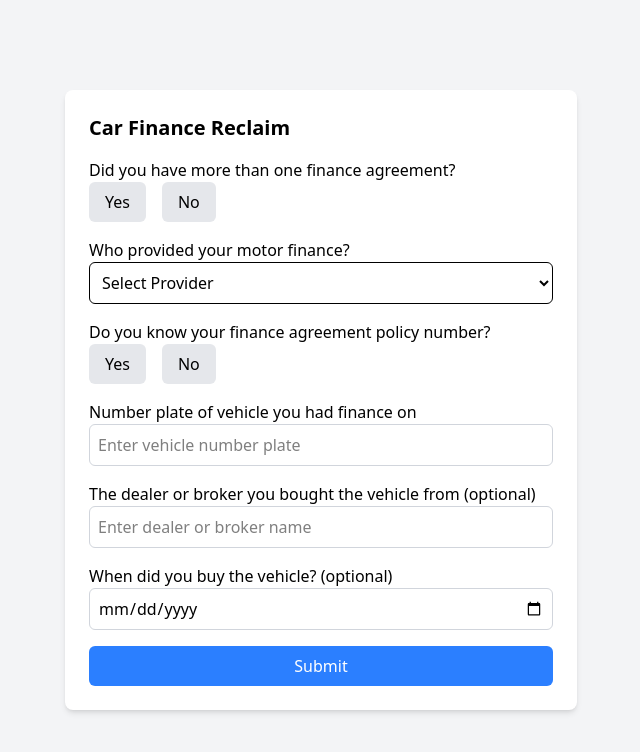
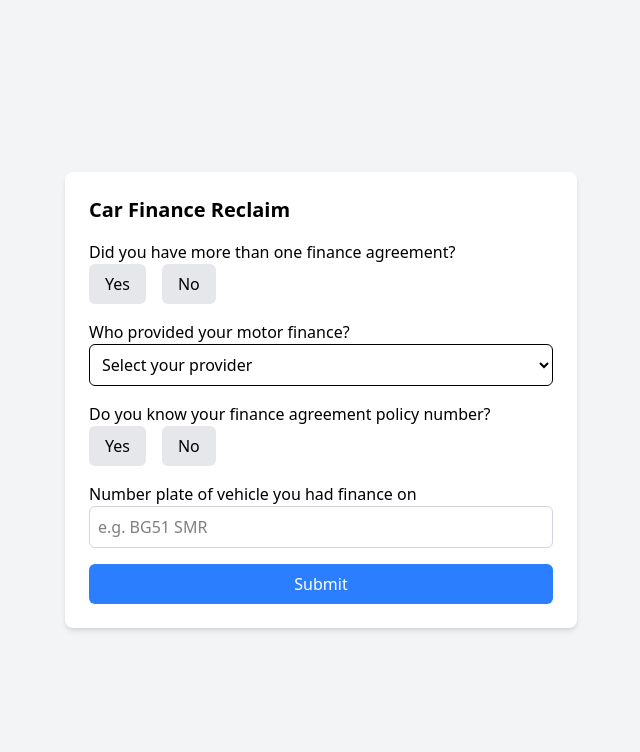
Before and after one commit to SamHillierDev/car-finance-reclaim, a React (Vite) app: page / in a window 1280 px wide. Shown: the top 752 px of the page, without its empty margins (319-959 px from the left). Built offline with nearby package versions, Linux system fonts and the light colour scheme.

Commit message:
feat: add policy number

```diff
--- a/src/App.tsx
+++ b/src/App.tsx
@@ -13,6 +13,7 @@ function App() {
     multipleAgreements: "",
     financeProvider: "",
     policyNumberKnown: "",
+    policyNumber: "",
     vehicleNumber: "",
     dealerOrBroker: "",
     purchaseDate: "",
@@ -110,15 +111,38 @@ function App() {
             }
           />
 
+          {formData.policyNumberKnown === "Yes" && (
+            <TextInput
+              label="Policy reference/number"
+              name="policyNumber"
+              value={formData.policyNumber}
+              placeholder="e.g. 12-123456"
+              onChange={handleChange}
+            />
+          )}
+
+          <AnimatePresence mode="wait">
+            {formData.policyNumberKnown === "No" && (
+              <WarningMessage
+                color="yellow"
+                message={[
+                  "We'll amend the wording to ask the finance provider to use the details you've supplied to locate any agreements in your name. Please provide as many details as you can or there's a risk they won't find your agreement.",
+                ]}
+              />
+            )}
+          </AnimatePresence>
+
           <TextInput
             label="Number plate of vehicle you had finance on"
             name="vehicleNumber"
             value={formData.vehicleNumber}
-            placeholder="Enter vehicle number plate"
+            placeholder="e.g. BG51 SMR"
             onChange={handleChange}
             error={errors.vehicleNumber}
           />
 
+          {formData.policyNumberKnown === "No" && (
+            <>
               <TextInput
                 label="The dealer or broker you bought the vehicle from (optional)"
                 name="dealerOrBroker"
@@ -134,6 +158,8 @@ function App() {
                 value={formData.purchaseDate}
                 onChange={handleChange}
               />
+            </>
+          )}
 
           <button
             type="submit"
--- a/src/types/FormData.ts
+++ b/src/types/FormData.ts
@@ -2,6 +2,7 @@ export interface FormData {
   multipleAgreements: string;
   financeProvider: string;
   policyNumberKnown: string;
+  policyNumber: string;
   vehicleNumber: string;
   dealerOrBroker: string;
   purchaseDate: string;
--- a/src/utils/constants.ts
+++ b/src/utils/constants.ts
@@ -1,5 +1,5 @@
 export const motorFinanceProviders = [
-  { name: "Select Provider", warning: false },
+  { name: "Select your provider", warning: false },
   { name: "Admiral", warning: true },
   { name: "Advantage Finance", warning: true },
   { name: "Aldermore", warning: false },
```
Lines whose indentation alone changed are shown as unchanged.
